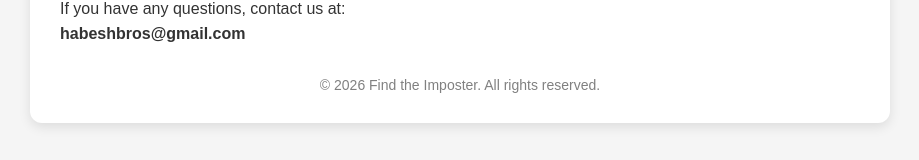
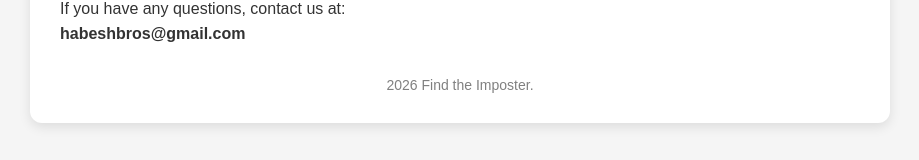
Before and after one commit to fallente/privacy-policy, a plain HTML site: page index.html in a window 1280 px wide. Shown: the part 1064-1224 px from the top of the page, without its empty margins (180-1099 px from the left). Drawn offline with Linux system fonts and the light colour scheme.

Commit message:
Update index.html

```diff
--- a/index.html
+++ b/index.html
@@ -103,7 +103,7 @@ If you have any questions, contact us at:<br>
 </p>
 
 <div class="footer">
-© 2026 Find the Imposter. All rights reserved.
+2026 Find the Imposter.
 </div>
 
 </div>
```
